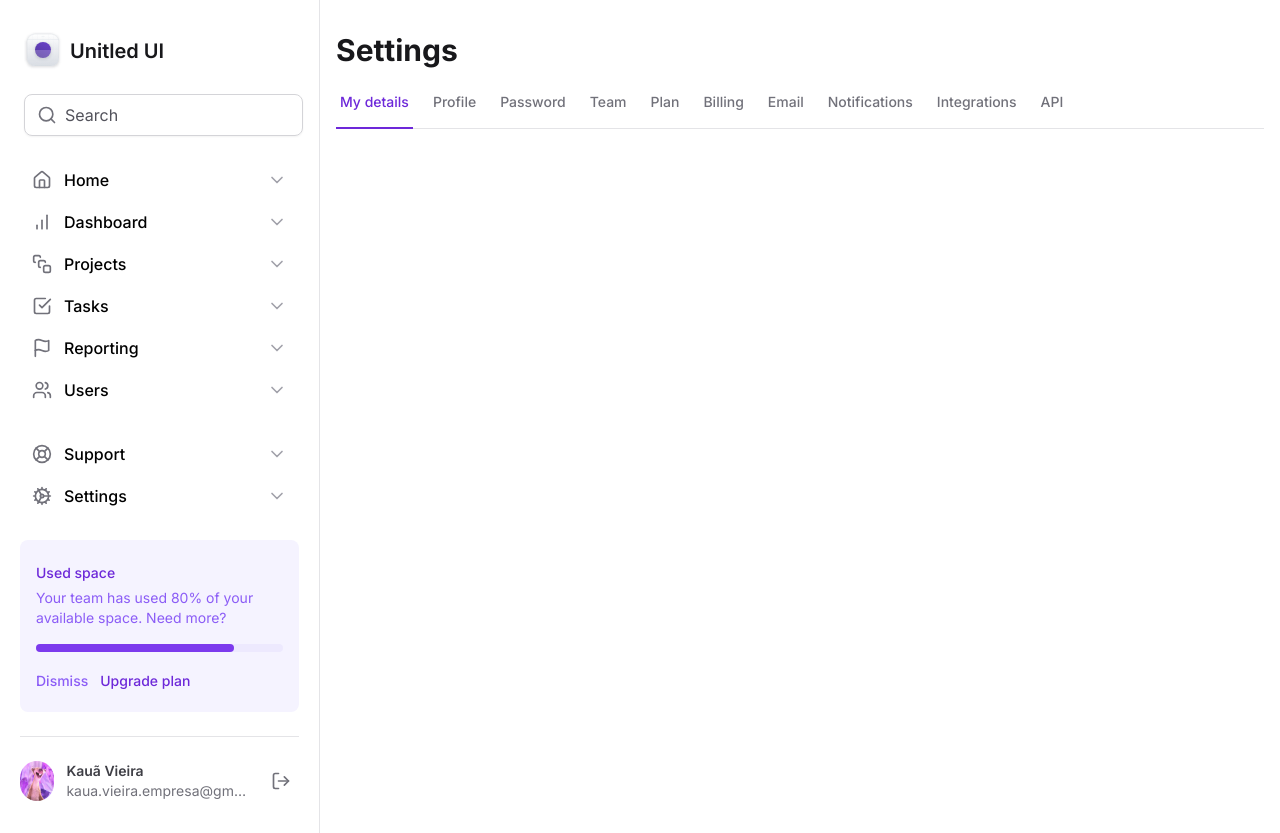
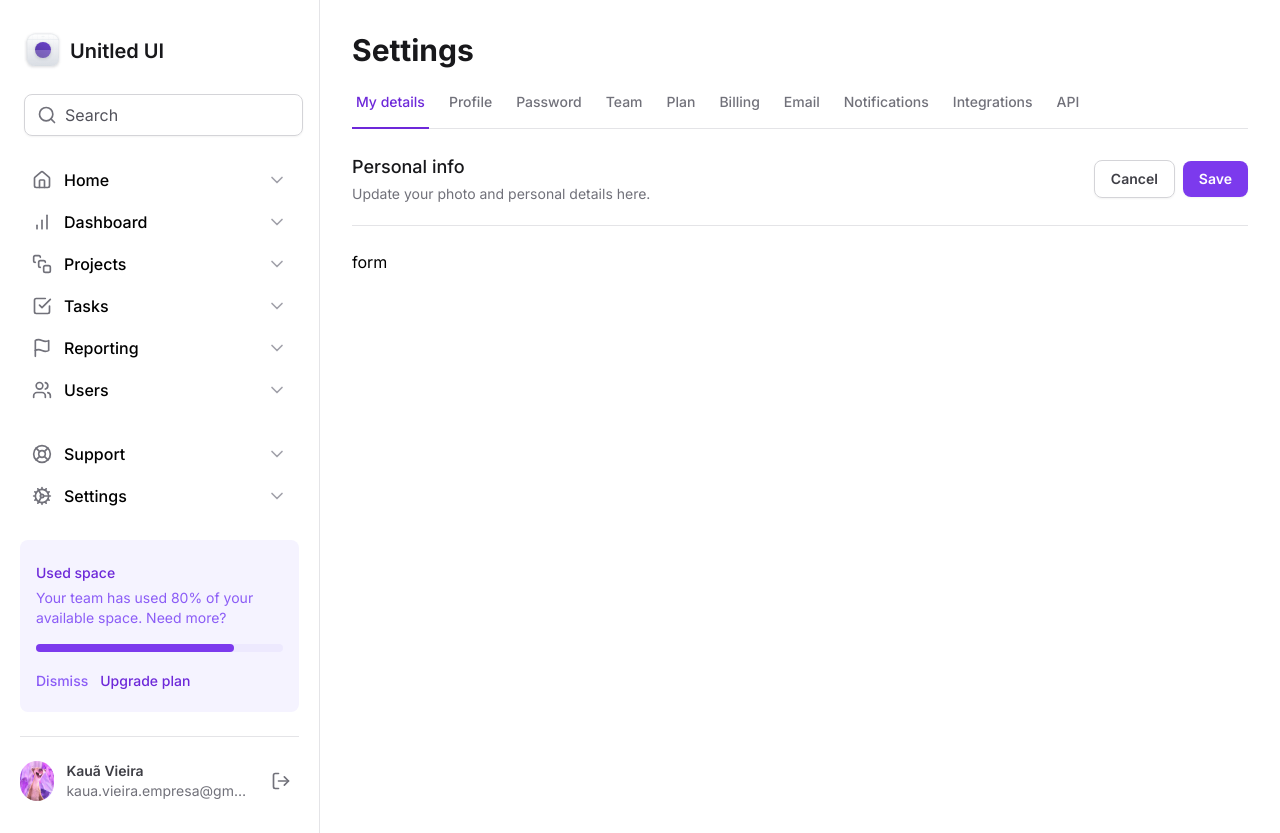
Before and after one commit to devvieiira/tailwind-training, a Next.js app: page / in a window 1280 px wide. Built offline with nearby package versions, Linux system fonts and the light colour scheme.

Commit message:
feat: create form structure

```diff
--- a/src/app/layout.tsx
+++ b/src/app/layout.tsx
@@ -20,7 +20,7 @@ export default function RootLayout({
 			<body className={inter.className}>
 				<div className="min-h-screen grid grid-cols-app">
 					<Sidebar />
-					<main className="px-4 pb-12 pt-8">{children}</main>
+					<main className="px-8 pb-12 pt-8">{children}</main>
 				</div>
 			</body>
 		</html>
--- a/src/app/page.tsx
+++ b/src/app/page.tsx
@@ -6,6 +6,35 @@ export default function Home() {
 			<h1 className="text-3xl font-bold text-zinc-900">Settings</h1>
 
 			<SettingsTabs />
+
+			<div className="mt-6 flex flex-col">
+				<div className="flex justify-between items-center border-b border-zinc-200 pb-5">
+					<div className="space-y-1">
+						<h2 className="text-lg font-medium text-zinc-900">Personal info</h2>
+						<span className="text-sm text-zinc-500">
+							Update your photo and personal details here.
+						</span>
+					</div>
+					<div className="flex items-center gap-2">
+						<button
+							type="button"
+							className="rounded-lg px-4 py-2 text-sm font-semibold shadow-sm border border-zinc-300 text-zinc-700 hover:bg-zinc-50"
+						>
+							Cancel
+						</button>
+						<button
+							type="submit"
+							form="settings"
+							className="rounded-lg px-4 py-2 text-sm font-semibold shadow-sm bg-violet-600 text-white hover:bg-violet-700"
+						>
+							Save
+						</button>
+					</div>
+				</div>
+				<form action="" id="settings" className="mt-6 flex flex-col w-full ">
+					form
+				</form>
+			</div>
 		</>
 	);
 }
```
